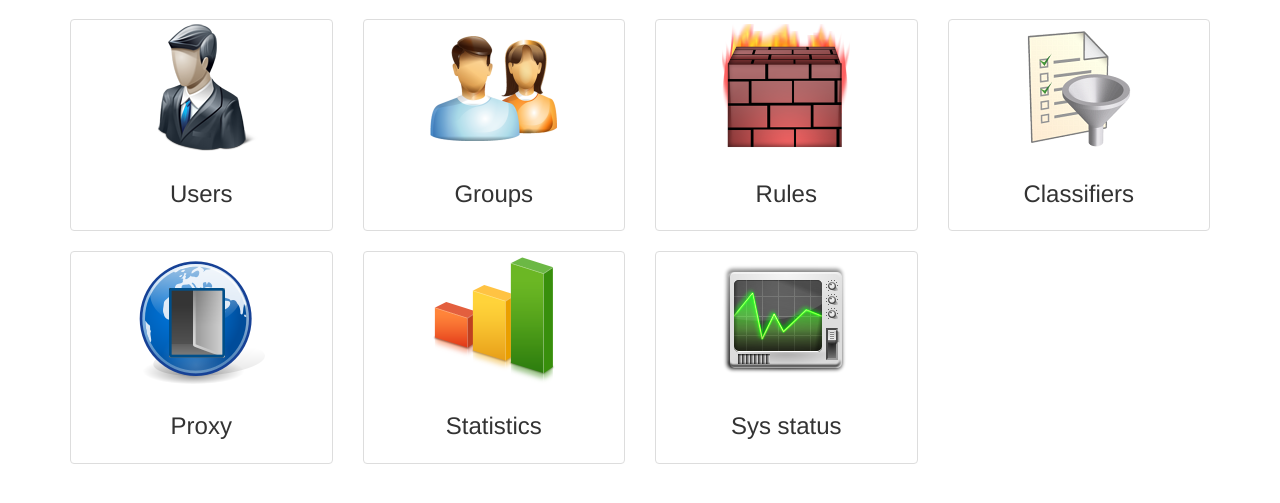
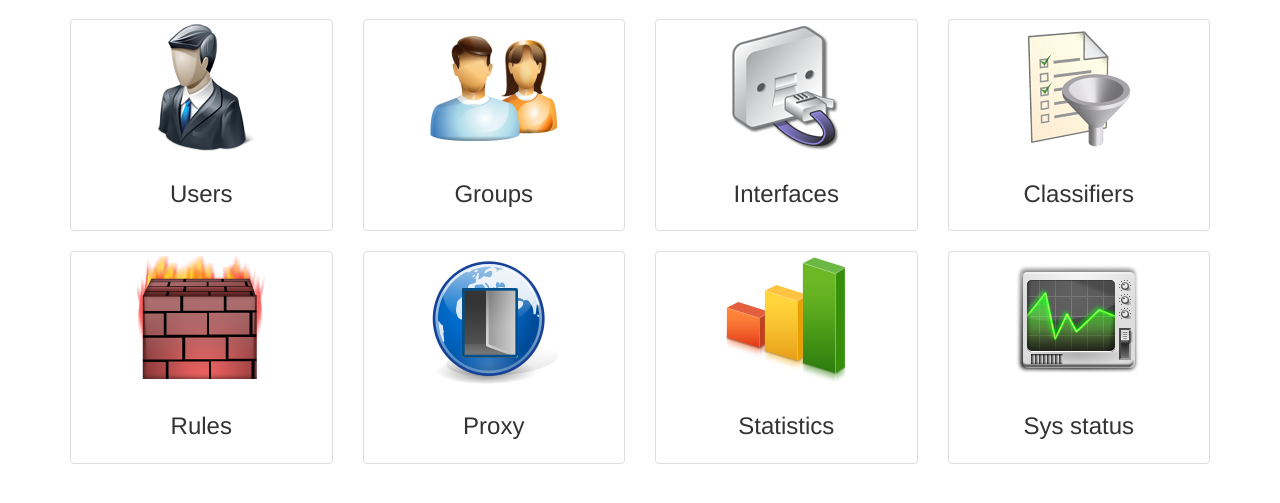
Before and after one commit to lexsos/heligate, a Django app: template dj-server/project/templates/gui_admin/index.html in a window 1280 px wide. Shown: the part 51-554 px from the top of the page. Run offline with Django 3.2, Linux system fonts and the light colour scheme; the template is opened without the code that fills it, so the values that code supplies are empty; parts of the project's set-up code (start-up, migrations or seed data) failed here and were passed over.

Commit message:
Add net_if icon

```diff
--- a/dj-server/project/templates/gui_admin/base.html
+++ b/dj-server/project/templates/gui_admin/base.html
@@ -25,6 +25,7 @@
             <li class="dropdown">
               <a href="#" class="dropdown-toggle" data-toggle="dropdown">Firewall <b class="caret"></b></a>
               <ul class="dropdown-menu">
+                <li><a href="#">Interfaces</a></li>
                 <li><a href="#">Classifiers</a></li>
                 <li><a href="#">Rules</a></li>
               </ul>
--- a/dj-server/project/templates/gui_admin/index.html
+++ b/dj-server/project/templates/gui_admin/index.html
@@ -25,13 +25,12 @@
 
   <div class="col-xs-3 col-md-3">
     <a href="#" class="thumbnail">
-      <img src="{{STATIC_URL}}img/firewall.png" alt="...">
+      <img src="{{STATIC_URL}}img/net_if.png" alt="...">
       <div class="caption">
-        <h3 class="text-center">Rules</h3>
+        <h3 class="text-center">Interfaces</h3>
       </div>
     </a>
   </div>
-
 
   <div class="col-xs-3 col-md-3">
     <a href="#" class="thumbnail">
@@ -42,6 +41,14 @@
     </a>
   </div>
 
+  <div class="col-xs-3 col-md-3">
+    <a href="#" class="thumbnail">
+      <img src="{{STATIC_URL}}img/firewall.png" alt="...">
+      <div class="caption">
+        <h3 class="text-center">Rules</h3>
+      </div>
+    </a>
+  </div>
 
   <div class="col-xs-3 col-md-3">
     <a href="#" class="thumbnail">
```
Also changed, not shown: dj-server/project/assets/img/net_if.png (added).
